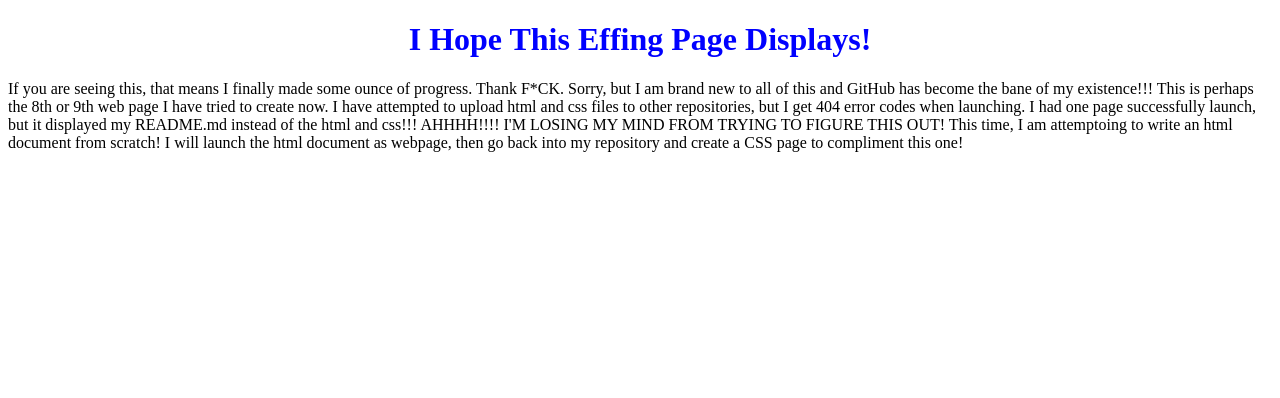
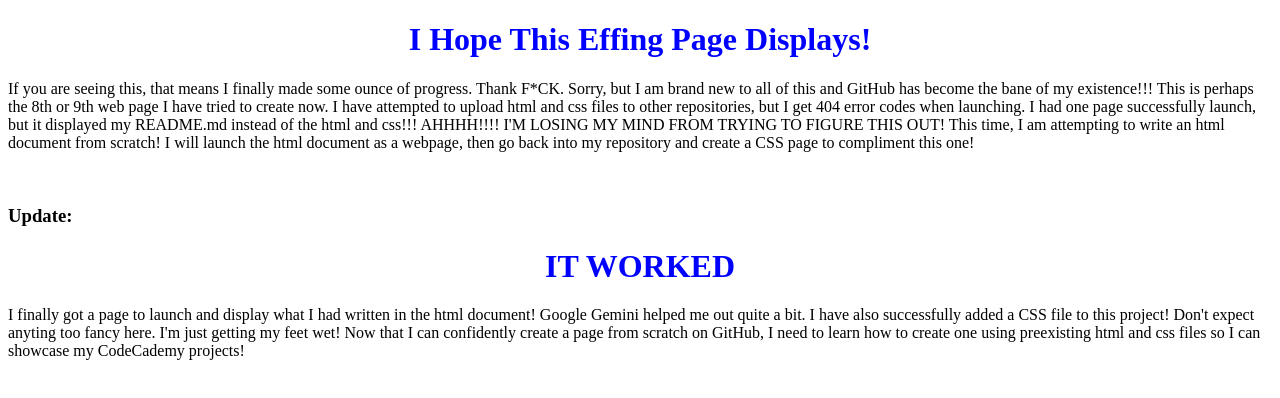
Before and after one commit to dsoule10/frustration, a plain HTML site: page index.html in a window 1280 px wide. Drawn offline with Linux system fonts and the light colour scheme.

Commit message:
Update index.html
Added a second paragraph! Also fixed some typos in the first paragraph!

```diff
--- a/index.html
+++ b/index.html
@@ -13,7 +13,12 @@
   <p>If you are seeing this, that means I finally made some ounce of progress. Thank F*CK. Sorry, but I am brand new to all of this and GitHub has become the bane of my existence!!!
   This is perhaps the 8th or 9th web page I have tried to create now. I have attempted to upload html and css files to other repositories, but I get 404 error codes when launching.
   I had one page successfully launch, but it displayed my README.md instead of the html and css!!! AHHHH!!!! I'M LOSING MY MIND FROM TRYING TO FIGURE THIS OUT!
-  This time, I am attemptoing to write an html document from scratch! I will launch the html document as webpage, then go back into my repository and create a CSS page to compliment this one!
+  This time, I am attempting to write an html document from scratch! I will launch the html document as a webpage, then go back into my repository and create a CSS page to compliment this one!
   </p>
+  <br>
+  <h3>Update:</h3><h1>IT WORKED</h1>
+  <p>I finally got a page to launch and display what I had written in the html document! Google Gemini helped me out quite a bit.
+  I have also successfully added a CSS file to this project! Don't expect anyting too fancy here. I'm just getting my feet wet!
+  Now that I can confidently create a page from scratch on GitHub, I need to learn how to create one using preexisting html and css files so I can showcase my CodeCademy projects!</p>
 </body>
 </html>
```
